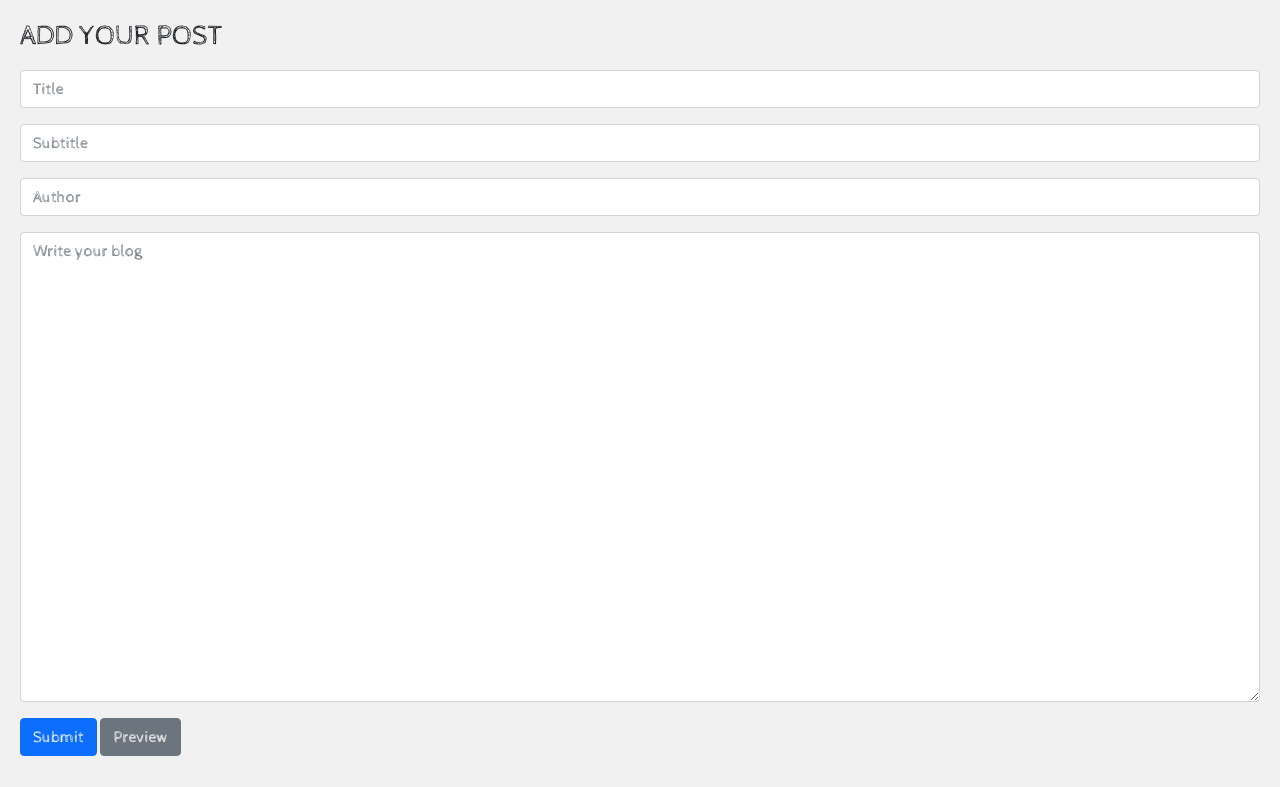
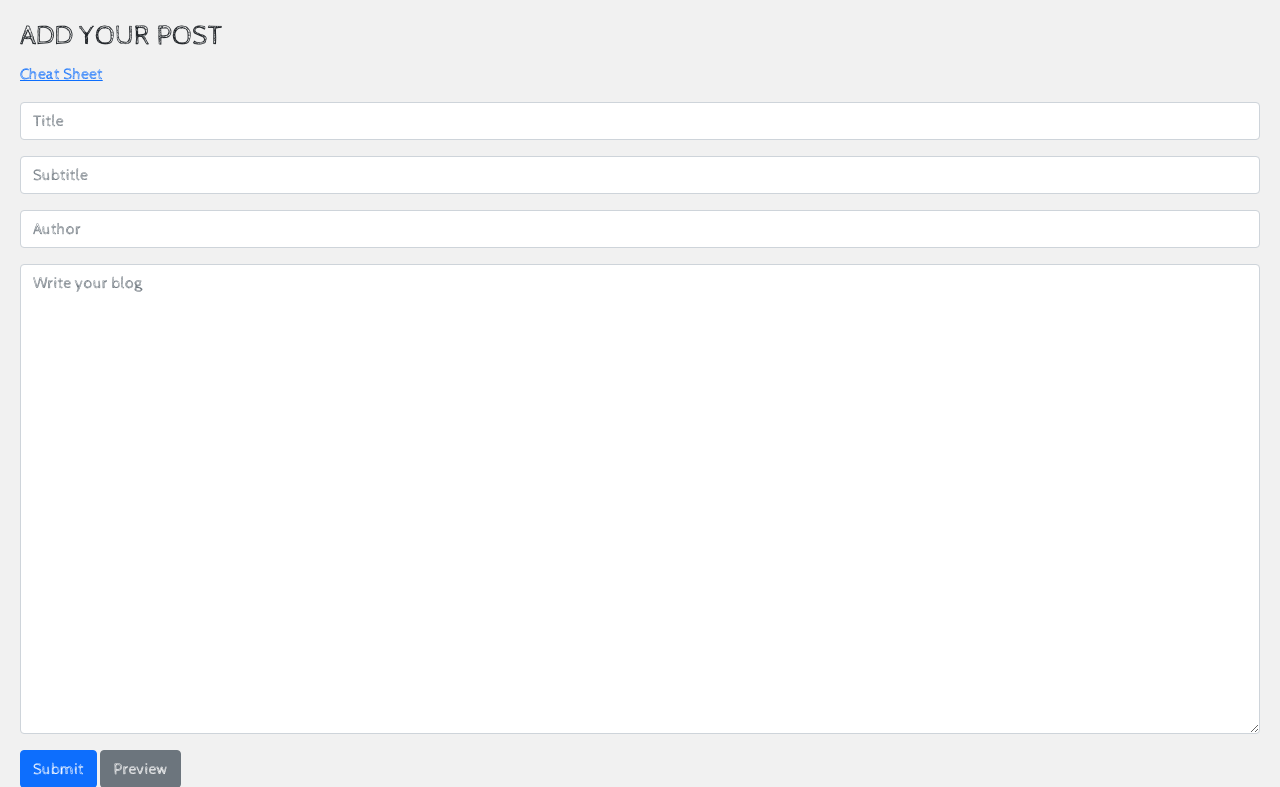
Before and after one commit to JacquesJ44/joybrews, a Flask app: page /addpost in a window 1280 px wide. Shown: the top 787 px of the page. Run offline with Flask 2, Linux system fonts and the light colour scheme; some libraries are stand-ins or nearby versions.

Commit message:
add link to addpost.html

```diff
--- a/templates/addpost.html
+++ b/templates/addpost.html
@@ -14,10 +14,10 @@
 
     <title>JoyBrews Add Post</title>
 </head>
-
 <body>
     <div>
         <h3>ADD YOUR POST</h3>
+        <a href="https://www.semrush.com/blog/html-tags-list/" target="_blank">Cheat Sheet</a>
         <form action="/addpost", method="post">
             <div class="mb-3 mt-3">
                 <input class="form-control" type="text" id="title" placeholder="Title" name="title">
```
Also changed, not shown: blog.db.
